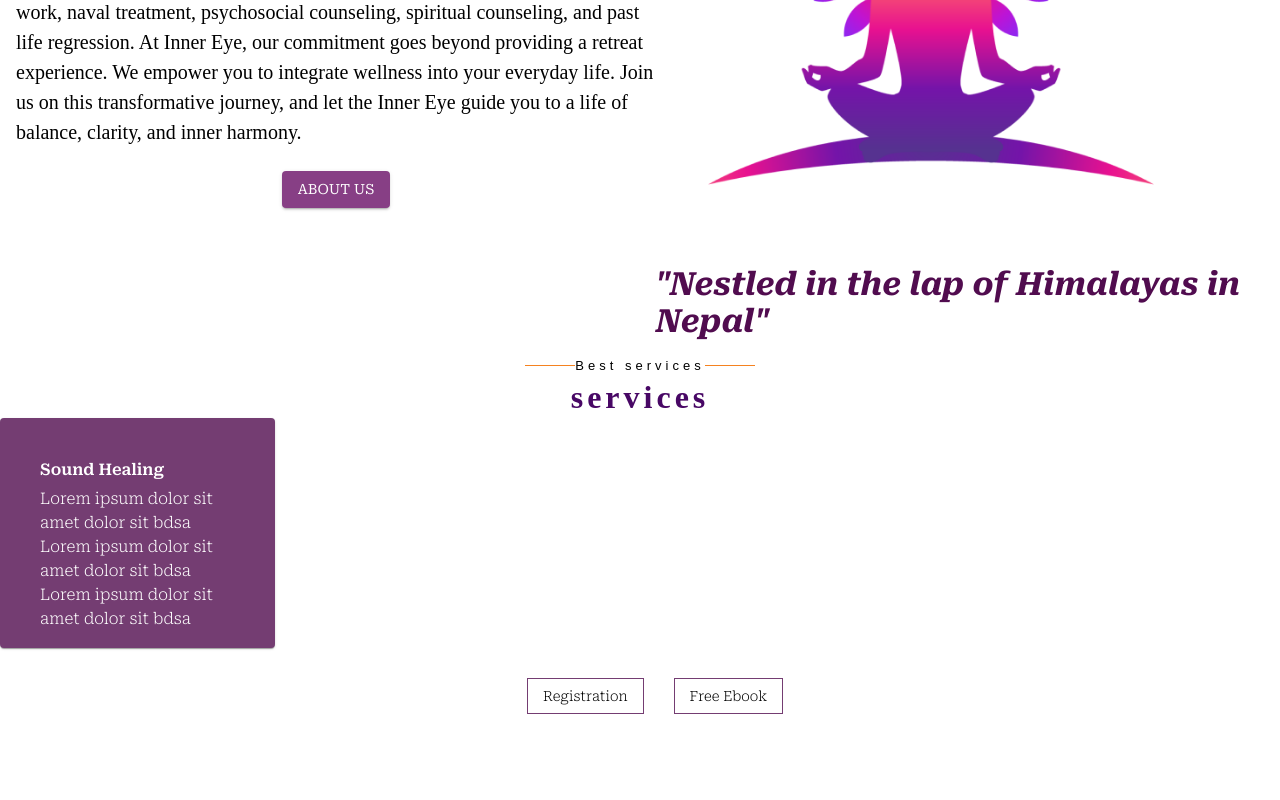
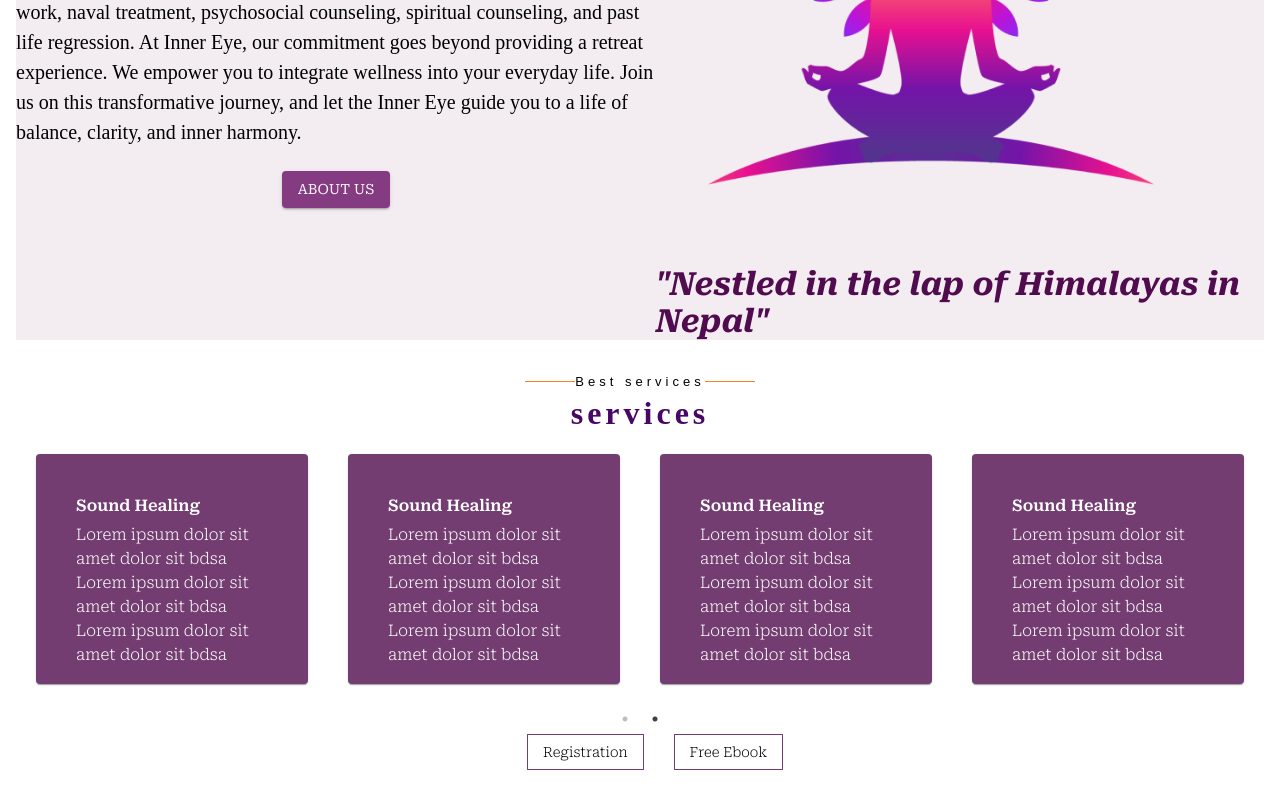
Before and after one commit to SimaThapa/inner-eye-client, a React (Vite) app: page / in a window 1280 px wide. Shown: the part 414-1214 px from the top of the page. Before the commit the page ends 1158 px from the top, so only its background shows below. Built offline with nearby package versions, Linux system fonts and the light colour scheme.

Commit message:
second Section

```diff
--- a/package.json
+++ b/package.json
@@ -15,7 +15,9 @@
     "@mui/icons-material": "^5.15.9",
     "@mui/material": "^5.15.9",
     "react": "^18.2.0",
-    "react-dom": "^18.2.0"
+    "react-dom": "^18.2.0",
+    "react-slick": "^0.30.1",
+    "slick-carousel": "^1.8.1"
   },
   "devDependencies": {
     "@types/react": "^18.2.55",
--- a/src/App.jsx
+++ b/src/App.jsx
@@ -1,7 +1,8 @@
 import NavBar from './layout/nav_bar/nav_bar'
 import HomePage from './pages/home_page';
 import "./global.css"
-
+import "slick-carousel/slick/slick.css";
+import "slick-carousel/slick/slick-theme.css";
 
 function App() {
    return (
--- a/src/views/home/component/first_section_landing.jsx
+++ b/src/views/home/component/first_section_landing.jsx
@@ -5,10 +5,12 @@ import yoga from "../../../assets/images/yoga.png";
 
 function FirstSectionLanding() {
   return (
-    <Box
+
+<Box
       sx={{
         display: "flex",
-        flexDirection:{sx:"column-reverse" , md:"row" },
+        flexDirection:{xs:"column-reverse" , md:"row" },
+        backgroundColor:"#F3ECF1",
         alignItems: "center",
         justifyContent: "center"
       }}
@@ -79,6 +81,8 @@ function FirstSectionLanding() {
       </p>
     </Box>
  </Box>
+
+
   );
 }
 
--- a/src/views/home/component/second_section_service.jsx
+++ b/src/views/home/component/second_section_service.jsx
@@ -1,7 +1,7 @@
 import React from 'react'
 import { Box, Typography,Button} from '@mui/material'
 import OrangeDivider from "src/components/ui/oragne.divider"
-import ServiceCard from './service.card'
+import ServiceList from './servicelist'
 
 
 function SecondScetionService() {
@@ -38,11 +38,8 @@ function SecondScetionService() {
 
           {/* card section       */}
 
-            <Box sx={{
-              display:"flex",
-
-              }}>
-                <ServiceCard/>
+            <Box>
+                <ServiceList/>
 
                 </Box>
 
--- a/src/views/home/component/service.card.jsx
+++ b/src/views/home/component/service.card.jsx
@@ -1,9 +1,9 @@
 import React from 'react'
-import { Card,Typography,CardContent,CardActions,Button } from '@mui/material';
+import { Card,Typography,CardContent } from '@mui/material';
 
 function ServiceCard() {
  return (
-   <Card sx={{ maxWidth: 275,height:230  ,backgroundColor:"secondary.main", padding:" 24px"}}>
+   <Card sx={{ maxWidth:355,height:230  ,backgroundColor:"secondary.main", padding:" 24px",margin:"20px"}}>
    <CardContent >
    <Typography sx={{ fontWeight:"600",color:"#ffffff"}} className='responsive_fontsize20' color="text.secondary" gutterBottom >
       Sound Healing
--- /dev/null
+++ b/src/views/home/component/servicelist.jsx
@@ -0,0 +1,57 @@
+import React from "react";
+import ServiceCard from './service.card'
+import Slider from 'react-slick'
+
+function ServiceList()
+{
+   const settings = {
+          dots: true,
+          infinite: true,
+          slidesToShow: 4,
+          slidesToScroll: 3,
+          autoplay: true,
+          arrows:false,
+          responsive: [
+                   {
+                     breakpoint: 1024,
+                     settings: {
+                     slidesToShow: 3,
+                     slidesToScroll: 3,
+                     infinite: false,
+                     dots: true
+                    }
+                  },
+                  {
+                   breakpoint: 600,
+                   settings: {
+                   slidesToShow: 2,
+                   slidesToScroll: 2,
+                   initialSlide: 2
+                 }
+               },
+               {
+                   breakpoint: 480,
+                   settings: {
+                   slidesToShow: 1,
+                   slidesToScroll: 1
+                   }
+               }
+         ]
+
+ };
+    return(
+       <div>
+         <Slider {...settings}>
+           <ServiceCard/>
+           <ServiceCard/>
+           <ServiceCard/>
+           <ServiceCard/>
+           <ServiceCard/>
+           <ServiceCard/>
+
+           </Slider>
+       </div>
+    )
+
+}
+export default ServiceList;
--- a/src/views/home/index.jsx
+++ b/src/views/home/index.jsx
@@ -13,7 +13,7 @@ function HomeView() {
           </div>
       </Box>
       <Box  sx={{backgroundColor:"white"}}>
-        <div>
+        <div className='apply-maxwidth'>
              <SecondSectionService/>
        </div>
 
```
Also changed, not shown: 1 other file (tests, documents, lock files or other folders).
